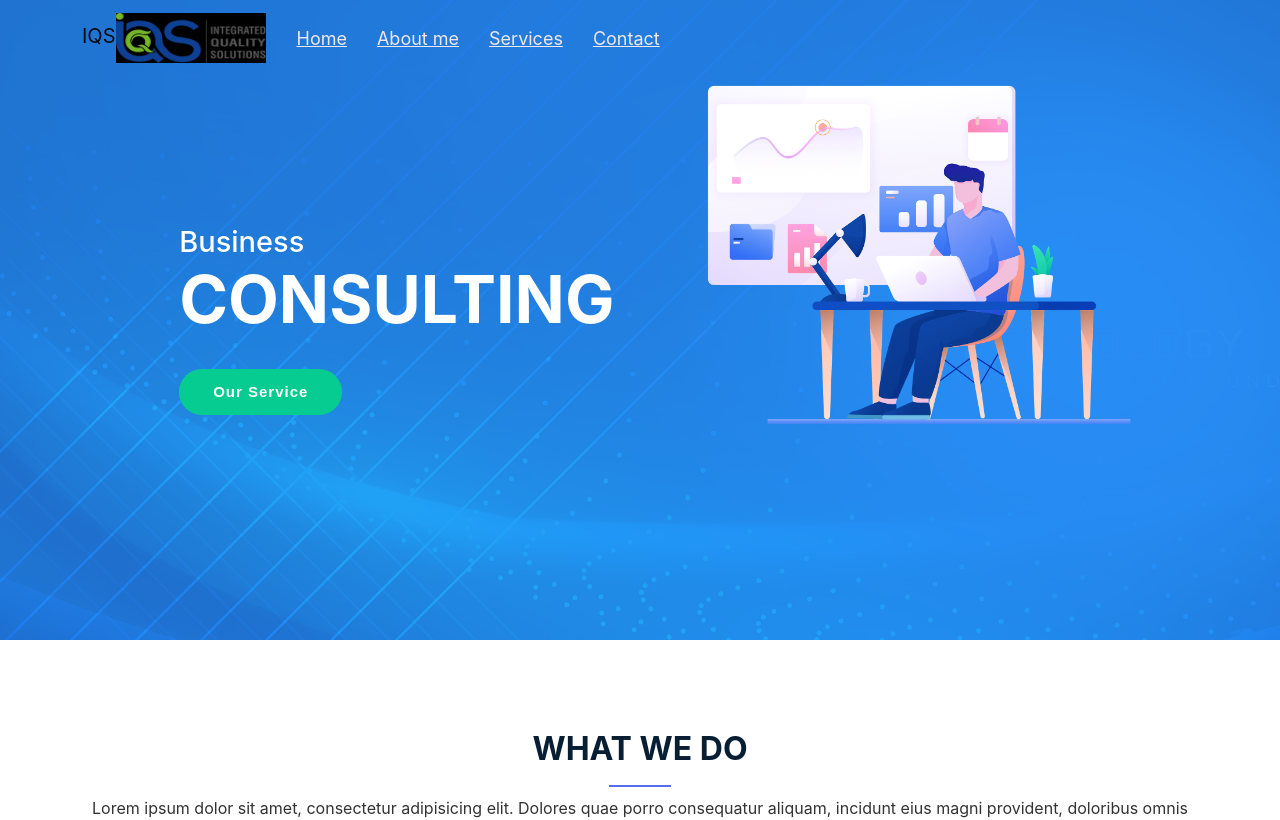
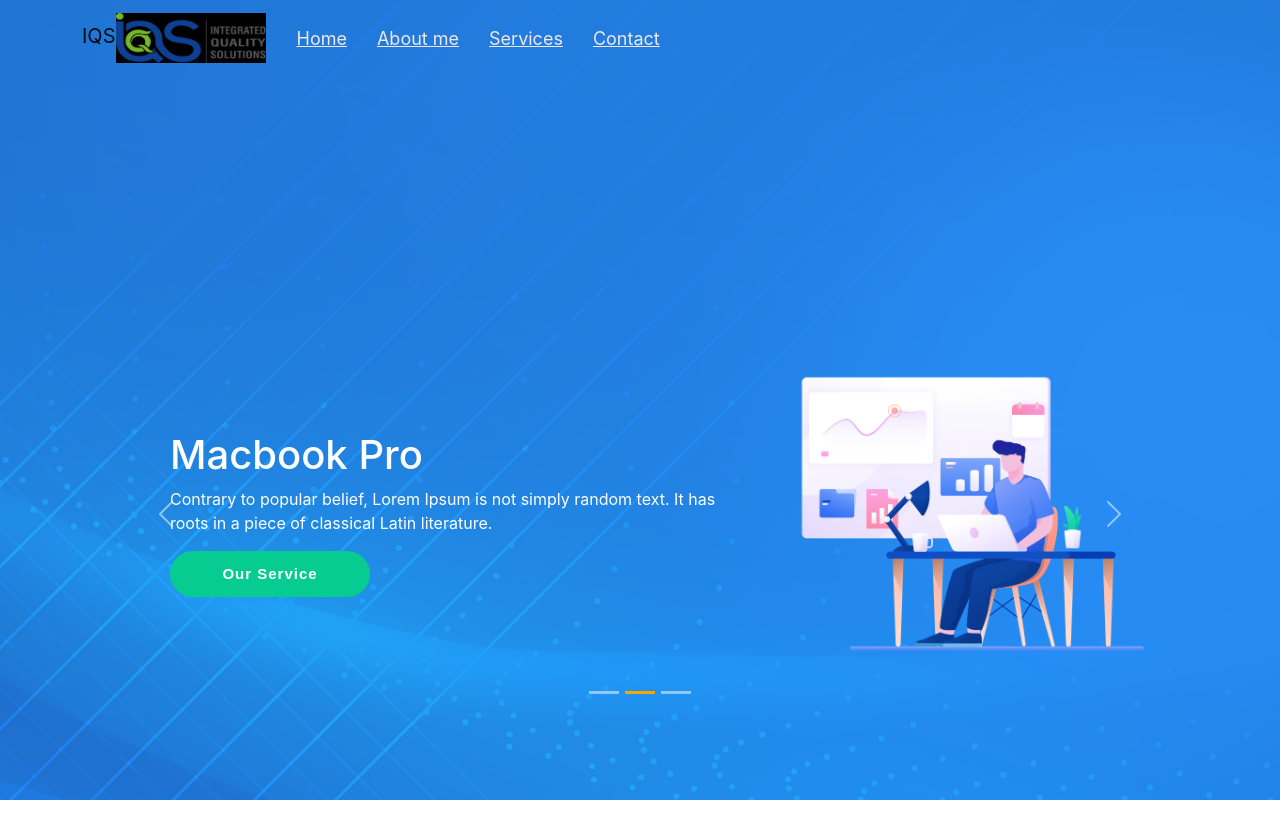
Before and after one commit to S-Delowar/sqs1, a React (Create React App) app: page / in a window 1280 px wide. Shown: the top 820 px of the page. Built offline with nearby package versions, Linux system fonts and the light colour scheme; a web font is replaced by a local one.

Commit message:
home done

```diff
--- a/public/index.html
+++ b/public/index.html
@@ -47,6 +47,7 @@
       To begin the development, run `npm start` or `yarn start`.
       To create a production bundle, use `npm run build` or `yarn build`.
     -->
-
+ <!-- bootatrap script: -->
+ <script src="https://cdn.jsdelivr.net/npm/bootstrap@5.0.0-beta2/dist/js/bootstrap.bundle.min.js" integrity="sha384-b5kHyXgcpbZJO/tY9Ul7kGkf1S0CWuKcCD38l8YkeH8z8QjE0GmW1gYU5S9FOnJ0" crossorigin="anonymous"></script>
   </body>
 </html>
--- a/src/App.css
+++ b/src/App.css
@@ -1,3 +1,4 @@
+
 /*-------------------------------------------------
 Inner Banner
 ---------------------------------------------------*/
--- a/src/Components/Assets/AllServices/AllServices.css
+++ b/src/Components/Assets/AllServices/AllServices.css
@@ -7,6 +7,8 @@
     align-items: center;
     justify-content:center;
     padding: 20px 10px 20px 10px;
+    border: 1px solid lightgrey;
+    border-radius: 5px;
 }
 .card-body h4 {
     color: #444;
--- a/src/Components/Assets/GoogleMap/GoogleMap.css
+++ b/src/Components/Assets/GoogleMap/GoogleMap.css
@@ -0,0 +1,3 @@
+.map {
+    width: 100%;
+}
--- a/src/Components/Assets/HeroArea/HeroArea.css
+++ b/src/Components/Assets/HeroArea/HeroArea.css
@@ -1,31 +1,26 @@
 #hero {
   width: 100%;
-  height: 80vh;
+  height: 100vh;
   position: relative;
   background: url(../../../Images/banner/banner-bg.png) center bottom no-repeat;
   background-size: cover;
   /* padding: 200px 0 120px 0; */
   top: 0px;
   align-items: center;
-  justify-content: center;
+  padding-bottom: 80px;
+  padding-top: 100px;
 
 }
 #hero .hero-banner img {
   width: 100%;
   /* height: ; */
 }
-#hero .hero-content {
-  position: absolute;
-  bottom: 0;
-  top: 0;
-  left: 14%;
-  right: 0;
-  display: flex;
-  justify-content: center;
-  flex-direction: column;
-  text-align: left;
+
+.hero-content {
+color: #fff;
+text-align: left;
+padding-left: 100px;
 }
-
 #hero .hero-content h2 {
   color: #fff;
   margin-bottom: 30px;
@@ -48,65 +43,38 @@
   }
 }
 
-#hero .hero-content .btn-banner,
-#hero .hero-content .btn-projects {
+ .btn-banner {
   font-family: "Raleway", sans-serif;
   font-size: 15px;
   font-weight: bold;
   letter-spacing: 1px;
-  display: inline-block;
   padding: 10px 32px;
-  border-radius: 2px;
   transition: 0.5s;
   margin: 0;
   color: #fff;
-}
-
-#hero .hero-content .btn-banner {
   background: #07cc91;
   border: 2px solid #07cc91;
+  width: 200px;
   border-radius: 30px;
-  text-decoration: none;
 }
+.btn-banner:hover {
+  background: none;
+  color: #47f7c2;
+}
+/* CArousel */
 
-#hero .hero-content .btn-banner:hover {
-  background: none;
-  color: #07cc91;
+.carousel-bg{
+  background-color: transparent ;
 }
-
-#hero .hero-content .btn-projects {
-  background: #596bf3;
-  border: 2px solid #596bf3;
+.nav-bg{
+  background-color: white;
 }
-
-#hero .hero-content .btn-projects:hover {
-  background: none;
-  color: #596bf3;
+.carousel-item{
+  text-align: center;
 }
-
-#hero #hero-carousel {
-  z-index: 8;
+.carousel-indicators .active{
+  background-color: orange;
 }
-
-#hero #hero-carousel::before {
-  content: "";
-  background-color: rgba(255, 255, 255, 0.7);
-  position: absolute;
-  height: 100%;
-  width: 100%;
-  top: 0;
-  right: 0;
-  left: 0;
-  bottom: 0;
-  z-index: 7;
+.carousel-indicators .inactive{
+  background-color: gray;
 }
-
-#hero #hero-carousel .item {
-  width: 100%;
-  height: 60vh;
-  background-size: cover;
-  background-position: center;
-  background-repeat: no-repeat;
-  -webkit-transition-property: opacity;
-  transition-property: opacity;
-}
--- a/src/Components/Assets/HeroArea/HeroArea.js
+++ b/src/Components/Assets/HeroArea/HeroArea.js
@@ -1,47 +1,131 @@
 import React from "react";
-import './HeroArea.css';
-import img1 from '../../../Images/banner/banner.png'
+import "./HeroArea.css";
+import img1 from "../../../Images/banner/banner.png";
+import img2 from "../../../Images/banner/b2.png";
 import AboutUsBanner from "../ABoutUsBanner/AboutUsBanner";
 import { Link } from "react-router-dom";
 
 const HeroArea = () => {
   return (
     <div>
-      <section id="hero" class="clearfix">
+      <section
+        id="hero"
+        class="clearfix d-flex justify-content-center align-items-end"
+      >
         <div class="container">
-          <div className="row">
-<div className="d-flex">
-
-          <div className="col-md-6 d-flex align-items-center">
-          <div class="hero-content">
-            <h2>
-              Business
-              <br />
-              <span>Consulting</span>
-            </h2>
-            <div>
-              <Link to='/services' class="btn-banner">
-
-                Our Service
+          {/* carousel starts */}
+          <div
+            id="carouselExampleIndicators"
+            class="carousel slide"
+            data-bs-ride="carousel"
+          >
+            <div class="carousel-indicators">
+              <button
+                type="button"
+                data-bs-target="#carouselExampleIndicators"
+                data-bs-slide-to="0"
+                class="active"
+                aria-current="true"
+                aria-label="Slide 1"
+              ></button>
+              <button
+                type="button"
+                data-bs-target="#carouselExampleIndicators"
+                data-bs-slide-to="1"
+                aria-label="Slide 2"
+              ></button>
+              <button
+                type="button"
+                data-bs-target="#carouselExampleIndicators"
+                data-bs-slide-to="2"
+                aria-label="Slide 3"
+              ></button>
+            </div>
+            <div class="carousel-inner">
+              <div class="carousel-item active">
+                <div class="row align-items-center">
+                  <div class="col-md-7 hero-content">
+                    <h3>Welcome To </h3>
+                    <h1>Integrated Quality Services</h1>
+                    <p>
+                      Contrary to popular belief, Lorem Ipsum is not simply
+                      random text. It has roots in a piece of classical Latin
+                      literature.
+                    </p>
+                    <Link to="/services" class="">
+                      <button className="btn btn-banner">Our Service</button>
                     </Link>
+                  </div>
+                  <div class="col-md-5">
+                    <img src={img1} class="d-block w-100" alt="..." />
                   </div>
                 </div>
               </div>
-          <div className="col-md-6">
-          <div class="hero-banner align-middle">
-            <img src={img1} alt="" className=""  />
+              <div class="carousel-item">
+                <div class="row align-items-center">
+                  <div class="col-md-7 hero-content">
+                    <h1>Macbook Pro</h1>
+                    <p>
+                      Contrary to popular belief, Lorem Ipsum is not simply
+                      random text. It has roots in a piece of classical Latin
+                      literature.
+                    </p>
+                    <Link to="/services" class="">
+                      <button className="btn btn-banner">Our Service</button>
+                    </Link>
+                  </div>
+                  <div class="col-md-5">
+                    <img src={img1} class="d-block w-100" alt="..." />
                   </div>
                 </div>
-
-
+              </div>
+              <div class="carousel-item">
+                <div class="row align-items-center">
+                  <div class="col-md-7 hero-content">
+                    <h1>ASUS </h1>
+                    <p>
+                      Contrary to popular belief, Lorem Ipsum is not simply
+                      random text. It has roots in a piece of classical Latin
+                      literature.
+                    </p>
+                    <Link to="/services" class="">
+                      <button className="btn btn-banner">Our Service</button>
+                    </Link>
+                  </div>
+                  <div class="col-md-5">
+                    <img src={img1} class="d-block w-100" alt="..." />
                   </div>
                 </div>
-
+              </div>
+            </div>
+            <button
+              class="carousel-control-prev"
+              type="button"
+              data-bs-target="#carouselExampleIndicators"
+              data-bs-slide="prev"
+            >
+              <span
+                class="carousel-control-prev-icon"
+                aria-hidden="true"
+              ></span>
+              <span class="visually-hidden">Previous</span>
+            </button>
+            <button
+              class="carousel-control-next"
+              type="button"
+              data-bs-target="#carouselExampleIndicators"
+              data-bs-slide="next"
+            >
+              <span
+                class="carousel-control-next-icon"
+                aria-hidden="true"
+              ></span>
+              <span class="visually-hidden">Next</span>
+            </button>
+          </div>
+          {/* <!--carousel ends--> */}
         </div>
       </section>
-
-
-
     </div>
   );
 };
--- a/src/Components/Assets/Testimonials/Testmonials.css
+++ b/src/Components/Assets/Testimonials/Testmonials.css
@@ -1,14 +1,14 @@
 #testimonials {
     padding: 60px 0;
   }
-
+/*
   #testimonials .testimonial-item {
     box-sizing: content-box;
     padding: 30px 30px 0 30px;
     margin: 30px 15px;
     text-align: center;
     min-height: 250px;
-    /* box-shadow: 0px 2px 12px rgba(0, 0, 0, 0.08); */
+    box-shadow: 0px 2px 12px rgba(0, 0, 0, 0.08);
   }
 
   @media (max-width: 767px) {
@@ -97,4 +97,23 @@
       padding: 0;
       list-style:none;
       color:red;
+  } */
+
+  .testimonial-card .card {
+    border: none;
+    padding-top: 0;
+    padding-bottom: 0;
   }
+  .card .speech {
+    border: 1px solid #07cc91;
+    border-radius: 15px 15px 0 15px ;
+    padding: 30px;
+  }
+  .card .name {
+    font-weight: 700;
+    color: rgb(102, 100, 100);
+  }
+  .card .title {
+    font-weight: 400;
+    color: rgb(112, 110, 110);
+  }
```
Also changed, not shown: src/Components/Assets/Testimonials/Testimonials.js (+79 -9 lines). Lines whose indentation alone changed are shown as unchanged.
